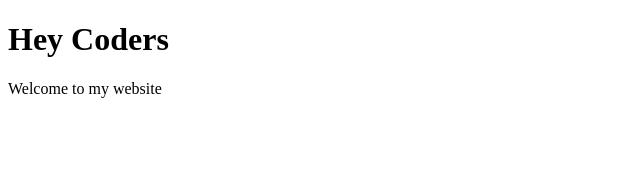
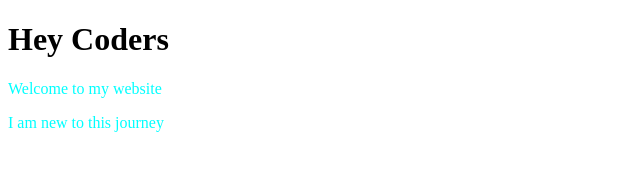
Before and after one commit to Mosharaaf/My-Projects, a plain HTML site: page index.html in a window 1280 px wide. Shown: the whole page, without its empty margins (0-640 px from the left). Drawn offline with Linux system fonts and the light colour scheme.

Commit message:
style added

```diff
--- a/index.html
+++ b/index.html
@@ -5,9 +5,11 @@
     <meta http-equiv="X-UA-Compatible" content="IE=edge">
     <meta name="viewport" content="width=device-width, initial-scale=1.0">
     <title>My First Github Repo</title>
+    <link rel="stylesheet" href="style.css">
 </head>
 <body>
     <h1>Hey Coders</h1>
     <p>Welcome to my website</p>
+    <p>I am new to this journey</p>
 </body>
 </html>
--- /dev/null
+++ b/style.css
@@ -0,0 +1,4 @@
+p{
+    color: aqua;
+    size: 30px;
+}
```
